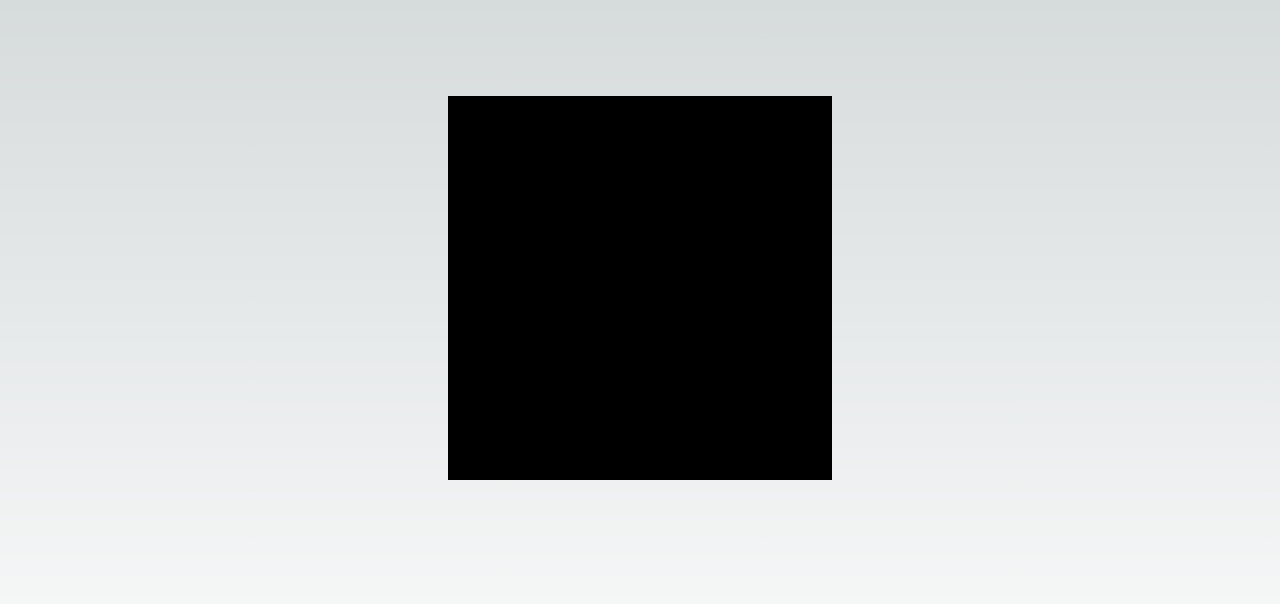
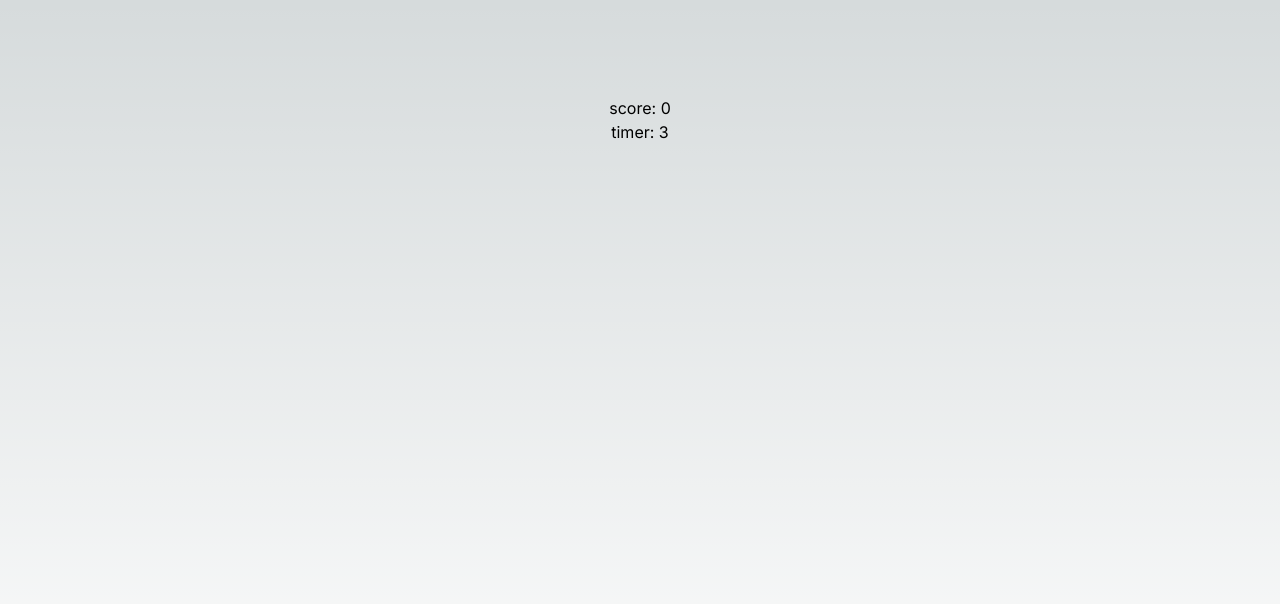
Before and after one commit to devbcgmendoza/next-shake-shake-app, a Next.js app: page / in a window 1280 px wide. Shown: the top 604 px of the page. Built offline with nearby package versions, Linux system fonts and the light colour scheme.

Commit message:
[Coin Test]

```diff
--- a/app/globals.css
+++ b/app/globals.css
@@ -31,3 +31,23 @@ body {
     text-wrap: balance;
   }
 }
+
+/* styles.css */
+
+@keyframes fall {
+  0% {
+    transform: translateY(-50px); /* Start above the container */
+  }
+  100% {
+    transform: translateY(100vh); /* End below the viewport */
+  }
+}
+
+.coin {
+  position: absolute; /* Ensure positioning is relative to container */
+  width: 30px; /* Example size */
+  height: 30px; /* Example size */
+  background: gold; /* Example color */
+  border-radius: 50%; /* Example shape */
+  animation: fall 2s linear; /* Apply the fall animation */
+}
--- a/app/page.tsx
+++ b/app/page.tsx
@@ -1,13 +1,59 @@
-"use client"
+"use client";
 
+import { useState, useEffect, useCallback } from "react";
 import useShakeDetector from "./hooks/useShakeDetector";
 
 export default function Home() {
-  const { isShaking } = useShakeDetector()
+  const { isShaking, shakeIntensity } = useShakeDetector();
+  const [score, setScore] = useState(0);
+  const [timer, setTimer] = useState(10); // Start at 10 seconds
+
+  // Memoize createCoin to prevent unnecessary re-renders
+  const createCoin = useCallback(() => {
+    const coin = document.createElement("div");
+    const container = document.getElementById("container");
+    if (!container) return;
+    coin.className = "coin";
+    coin.style.left = Math.random() * 100 + "vw";
+    container.appendChild(coin);
+
+    setTimeout(() => {
+      if (container.contains(coin)) {
+        container.removeChild(coin);
+      }
+    }, 2000);
+  }, []); // Dependencies array empty means this function doesn’t depend on any props or state
+
+  // Memoize createCoins to prevent unnecessary re-renders
+  const createCoins = useCallback(() => {
+    for (let i = 0; i < 10; i++) {
+      setTimeout(createCoin, i * 100);
+    }
+  }, [createCoin]); // Dependency on createCoin to ensure createCoins has the correct version of createCoin
+
+  useEffect(() => {
+    if (isShaking && shakeIntensity > 10) {
+      setScore((prev) => prev + 1);
+      createCoins();
+    }
+  }, [isShaking, shakeIntensity, createCoins]); // Include createCoins as dependency
+
+  useEffect(() => {
+    if (timer <= 0) return; // Stop timer when it reaches 0
+
+    const timerId = setInterval(() => {
+      setTimer((prev) => prev - 1);
+    }, 1000);
+
+    return () => clearInterval(timerId); // Cleanup interval on unmount
+  }, [timer]); // Timer should only start and stop based on its own value
 
   return (
     <main className="flex min-h-screen flex-col items-center justify-between p-24">
-      <div className={`w-96 h-96 ${isShaking ? "bg-red-400": "bg-black"} `}/>
+      <div className="w-96 h-96 z-10 text-center" id="container">
+        <p>score: {score}</p>
+        <p>timer: {timer}</p>
+      </div>
     </main>
   );
 }
```
